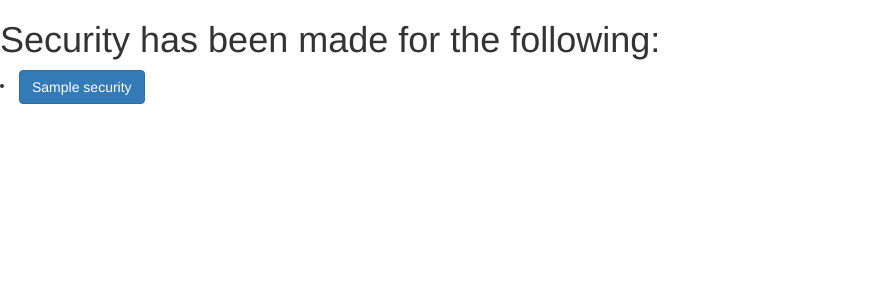
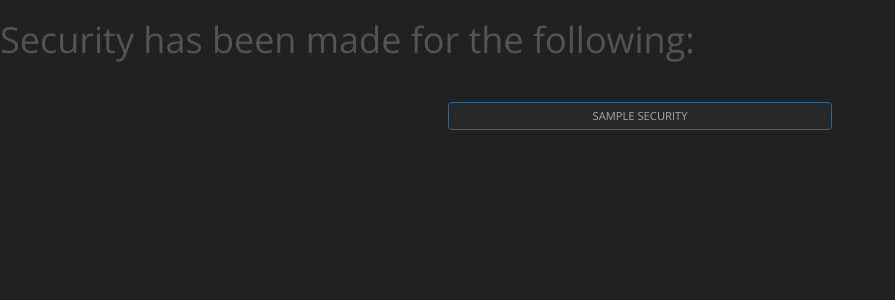
Before and after one commit to sramakrishnan247/Parking-App, a Django app: template parking/templates/parking/security_list.html in a window 1280 px wide. Shown: the top 300 px of the page, without its empty margins (0-895 px from the left). Run offline with Django 3.2, Linux system fonts and the light colour scheme; the template is opened without the code that fills it: most values are stand-ins (such as "Sample title", 1, 10 or a date in 2020); some libraries are stand-ins or nearby versions.

```diff
--- /dev/null
+++ b/parking/static/css/security_list.css
@@ -0,0 +1,58 @@
+@import url(http://fonts.googleapis.com/css?family=Open+Sans:300,400,600,700|Open+Sans+Condensed:300,700);
+
+body {
+  background: #212121;
+  font-family: 'Open Sans', sans-serif;
+  color: #555;
+  padding: 0;
+  margin: 0;
+  font-weight: 300;
+  line-height: 1.5em;
+}
+
+
+.widget {
+  border-bottom: 1px solid #1f1f1f;
+  margin-bottom: 1em;
+  width: 30%;
+  margin: 3em auto;
+  padding-bottom: 1em;
+}
+
+.widget h3 {
+  text-transform: uppercase;
+  font-size: 2em;
+  margin-bottom: 0.7em;
+  color: #4b4b4b;
+}
+
+.widget ul {
+  list-style: none;
+  margin: 0;
+  padding: 0;
+}
+
+.widget ul li:nth-of-type(odd) a {
+  background: #282828;
+}
+
+.widget ul li:nth-of-type(odd) a:hover {
+  background: #313131;
+}
+
+.widget ul li a {
+  display: block;
+  padding: 5px;
+  color: #aaa;
+  text-decoration: none;
+  background: rgba(18, 18, 18, 0.14);
+  text-transform: uppercase;
+  font-size: .80em;
+  transition: padding-left 0.5s;
+}
+
+.widget ul li a:hover {
+  background: #191919;
+  padding-left: 5.25em;
+  transition: padding-left 0.35s;
+}
--- a/parking/templates/parking/name.html
+++ b/parking/templates/parking/name.html
@@ -14,10 +14,10 @@
 	<form method="post" action="book/">
 		{% csrf_token %}
     	<!-- {{ form }} -->
-		<button>Book</button>
+		<a href="https://imjo.in/TyEnqV" class="btn btn-success">Book</a>
 	</form>
 
-	<a href="https://www.paypal.com/in/home" class="btn btn-success">Book</a>
+
 
 
 
--- a/parking/templates/parking/security_list.html
+++ b/parking/templates/parking/security_list.html
@@ -2,14 +2,25 @@
 <html>
 <head><!-- Latest compiled and minified CSS -->
 <link rel="stylesheet" href="https://maxcdn.bootstrapcdn.com/bootstrap/3.3.7/css/bootstrap.min.css" integrity="sha384-BVYiiSIFeK1dGmJRAkycuHAHRg32OmUcww7on3RYdg4Va+PmSTsz/K68vbdEjh4u" crossorigin="anonymous">
+<link rel="stylesheet" type="text/css" href="/static/css/security_list.css">
 
 	<title>Security List</title>
 </head>
 <body>
 <h1>Security has been made for the following:	</h1>
+
+<div class="widget">
+
+
 	{% for i in security%}
-		<li><a href="{{i}}" class="btn btn-primary">{{i}}</a></li>
+		<ul>
+			<li><a href="{{i}}" class="btn btn-primary">{{i}}</a></li>
+		</ul>
 		<br>
 	{% endfor %}
+
+</div>
+
+
 </body>
 </html>
```
Also changed, not shown: parking/static/css/security.css (added, +101 -0 lines), parking/templates/parking/security.html (+21 -9 lines), db.sqlite3, 2 other files.
